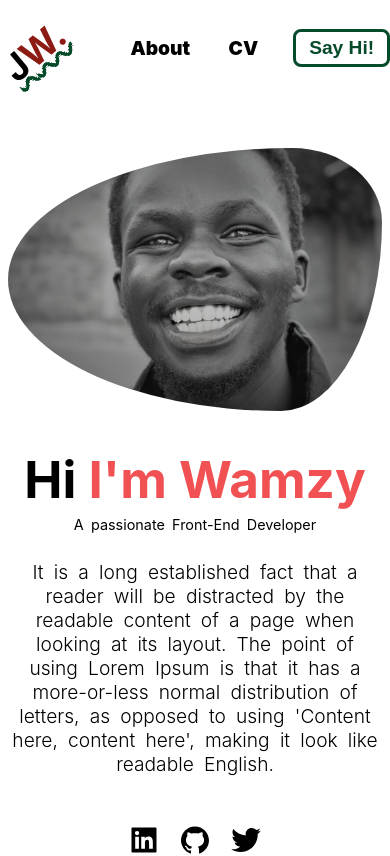
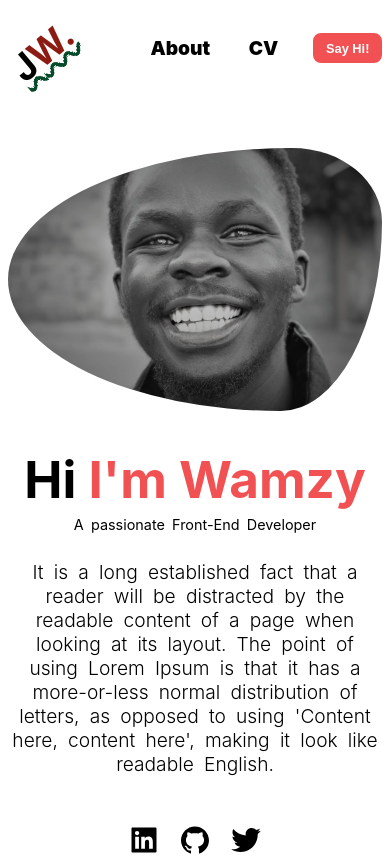
Before and after one commit to mutuajoseph/Next.js-Portfolio, a Next.js app: page / in a window 390 px wide. Shown: the top 856 px of the page. Built offline with nearby package versions, Linux system fonts and the light colour scheme.

Commit message:
added media queries to factor small screens

```diff
--- a/components/Navbar.js
+++ b/components/Navbar.js
@@ -6,7 +6,7 @@ export default  function Navbar () {
         <div className={navStyles.nav}>
             <div className={navStyles.container}>
                 <h2 className={navStyles.h2}>J<span className={navStyles.bgBlue}>W.</span></h2>
-                <div style={{display: 'flex', alignItems: 'center', justifyContent: 'center'}}>
+                <div className={navStyles.flex}>
                     <ul className={navStyles.list}>
                         <li className={navStyles.listItem}>About</li>
                         <li className={navStyles.listItem}>CV</li>
--- a/styles/Navbar.module.css
+++ b/styles/Navbar.module.css
@@ -25,6 +25,12 @@
     color: #8c1c13;
 }
 
+.flex {
+    display: flex;
+    align-items: center;
+    justify-content: center;
+}
+
 .list {
     display: flex;
     list-style: none;
@@ -46,7 +52,7 @@
 }
 
 .sayHi {
-    border: 3px solid #054a29;
+    border: 3px solid #f15152;
     border-radius: 8px;
     padding: .3rem .8rem;
     margin-left: 1rem;
@@ -54,6 +60,30 @@
     font-size: 1.2rem;
     font-weight: 600;
     outline: none;
-    color: #054a29;
-    background: #fff;
+    color: #fff;
+    background: #f15152;
 }
+
+/* Smartphones (portrait and landscape) ---------- */
+@media screen and (min-width: 320px) and (max-width: 480px){
+    .flex {
+        justify-content: space-around;
+    }
+
+    .sayHi {
+        border: 3px solid #f15152;
+        border-radius: 8px;
+        padding: .3rem .6rem;
+        margin-left: 1rem;
+        margin-bottom: .4rem;
+        font-size: .8rem;
+        font-weight: 600;
+        outline: none;
+        color: #fff;
+        background: #f15152;
+    }
+
+    .container {
+        padding: .8rem .5rem;
+    }
+}
```
